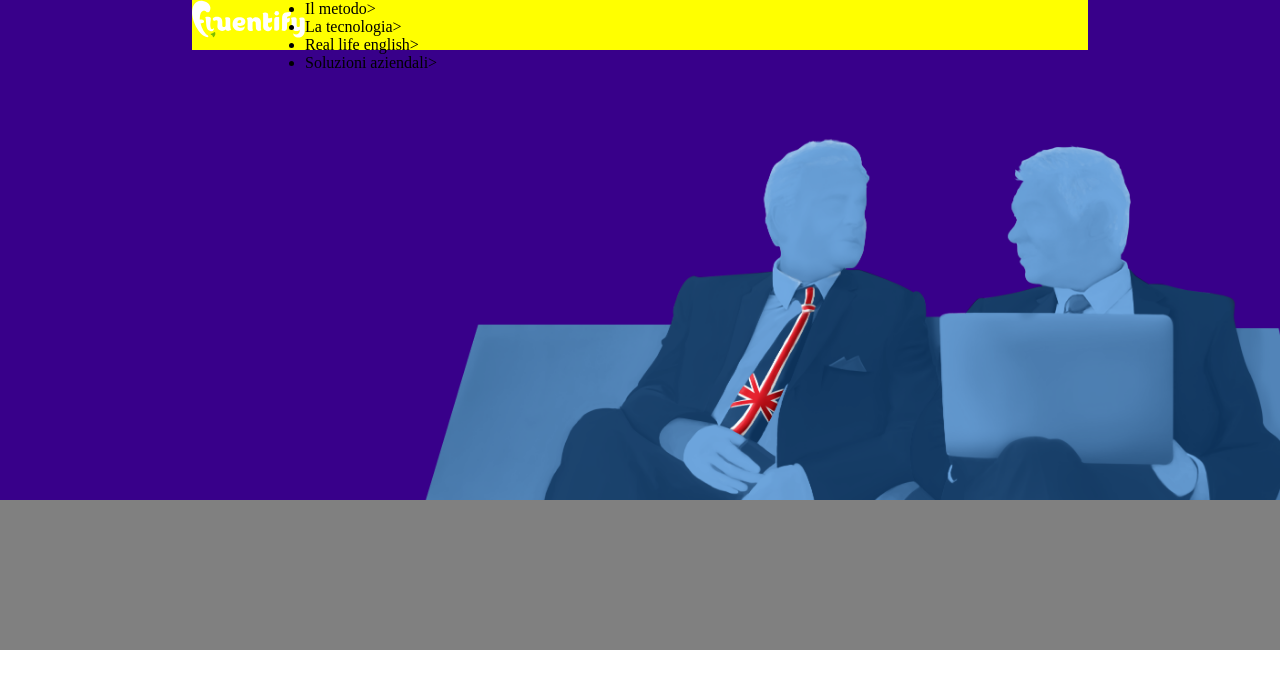
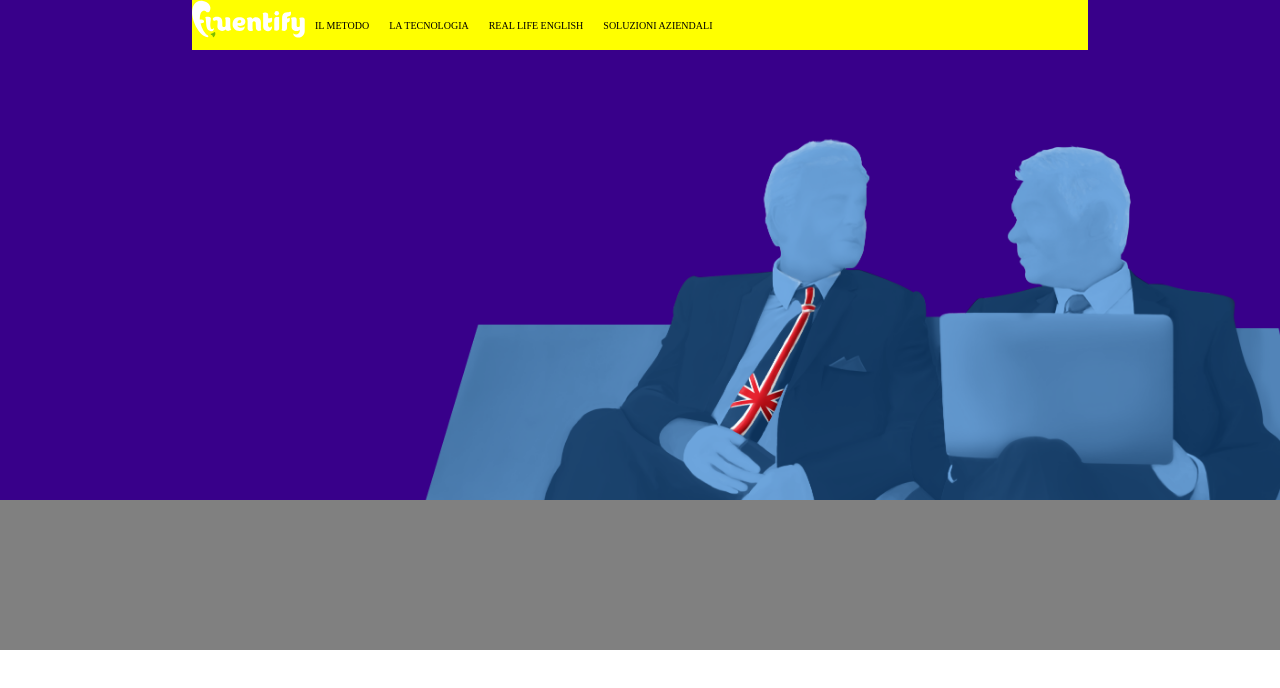
Before and after one commit to saragorleta/htmlcss-fluentify, a plain HTML site: page index.html in a window 1280 px wide. Drawn offline with Linux system fonts and the light colour scheme.

Commit message:
add logo + header nav left css

```diff
--- a/css/style.css
+++ b/css/style.css
@@ -4,14 +4,6 @@
   box-sizing: border-box;
 }
 
-header{
-  height:500px;
-  background-color:rgb(56, 0, 138);
-  background-image: url('../img/background-header.png');
-  background-size: 70%;
-  background-repeat:no-repeat;
-  background-position:110% 110%;
-}
 /* general rules */
 .cleafix::after{
   content:"";
@@ -27,6 +19,14 @@ float:left;
 }
 /* /general rules */
 
+header{
+  height:500px;
+  background-color:rgb(56, 0, 138);
+  background-image: url('../img/background-header.png');
+  background-size: 70%;
+  background-repeat:no-repeat;
+  background-position:110% 110%;
+}
 
 .container{
   /* background-color: white; */
@@ -36,9 +36,18 @@ float:left;
 }
 .header-nav{
   background-color: yellow;
+  width: 100%;
   height: 50px;
 
 }
+.header-nav-left li{
+  list-style: none;
+  padding: 20px 10px;
+  text-transform: uppercase;
+  font-size: 10px;
+  float:left;
+}
+
 .jumbotron{
   /* background-color: pink; */
   height: 450px;
--- a/index.html
+++ b/index.html
@@ -8,26 +8,27 @@
   <body>
     <!-- intestazione -->
     <header>
-
+        <!-- contenitore -->
       <div class="container">
-
+            <!-- barra di navigazione -->
         <div class="header-nav clearfix">
           <div class="header-logo float-left">
             <img src="img/logo.svg" alt="logo Fluentify">
           </div>
 
-          <div class="header-nav-left float-left">
+          <div class="header-nav-left">
               <ul>
-                <li <a href="#">Il metodo</a>></li>
-                <li <a href="#">La tecnologia</a>></li>
-                <li <a href="#">Real life english</a>></li>
-                <li <a href="#">Soluzioni aziendali</a>></li>
+                <li <a href="#">Il metodo</a></li>
+                <li <a href="#">La tecnologia</a></li>
+                <li <a href="#">Real life english</a></li>
+                <li <a href="#">Soluzioni aziendali</a></li>
               </ul>
           </div>
 
           <div class="header-nav-right">
 
           </div>
+          <!-- /barra di navigazione -->
         </div>
 
 
@@ -36,6 +37,7 @@
         </div>
 
       </div>
+      <!-- /fine contenitore -->
 
         <div class="banda-grey">
 
```
